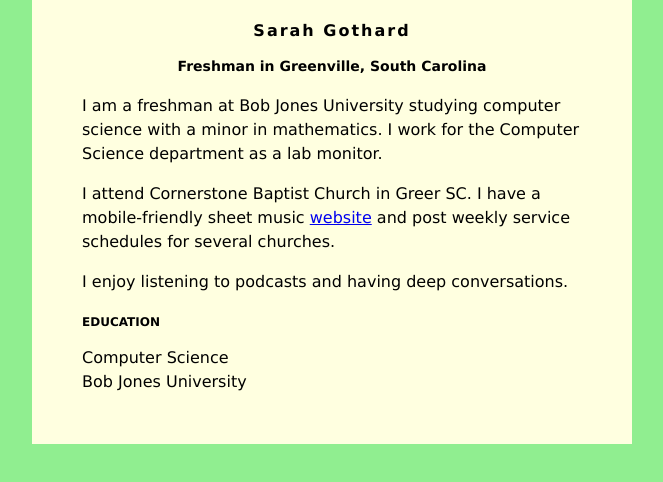
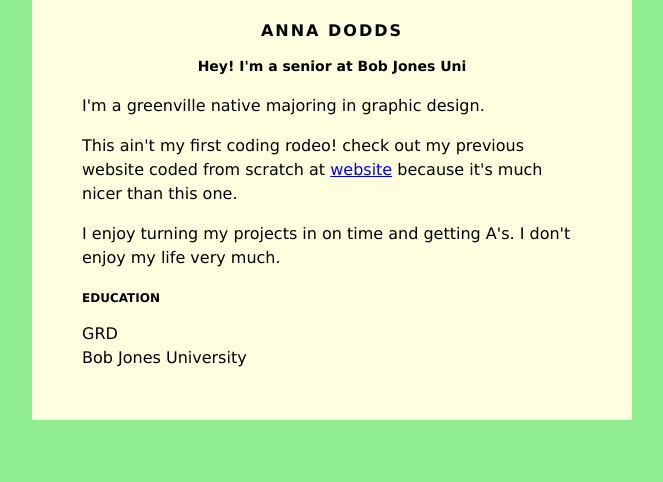
Before and after one commit to annadodds/annadodds.github.io, a plain HTML site: page index.html in a window 1280 px wide. Shown: the whole page, without its empty margins (308-971 px from the left). Drawn offline with Linux system fonts and the light colour scheme.

Commit message:
Update index.html

```diff
--- a/index.html
+++ b/index.html
@@ -30,21 +30,18 @@ h3 {
 </head>
 <body>
     <div id="content">
-        <h1>Sarah Gothard</h1>
-        <h2>Freshman in Greenville, South Carolina</h2>
+        <h1>ANNA DODDS</h1>
+        <h2>Hey! I'm a senior at Bob Jones Uni</h2>
 
-         <p>I am a freshman at Bob Jones University studying computer science with a minor in
-            mathematics. I work for the Computer Science department as a lab monitor.</p>
+         <p>I'm a greenville native majoring in graphic design. </p>
          <p>
-            I attend Cornerstone Baptist Church in Greer SC. I have a mobile-friendly
-            sheet music <a href="https://mobilehymns.org/">website</a> and post weekly service
-            schedules for several churches.
+            This ain't my first coding rodeo! check out my previous website coded from scratch at <a href="https://annadodds.netlify.app">website</a> because it's much nicer than this one.
          </p>
          <p>
-            I enjoy listening to podcasts and having deep conversations.
+            I enjoy turning my projects in on time and getting A's. I don't enjoy my life very much.
          </p>
         <h3>EDUCATION</h3>
-        Computer Science<br />
+        GRD<br />
         Bob Jones University
     </div>
 
```
